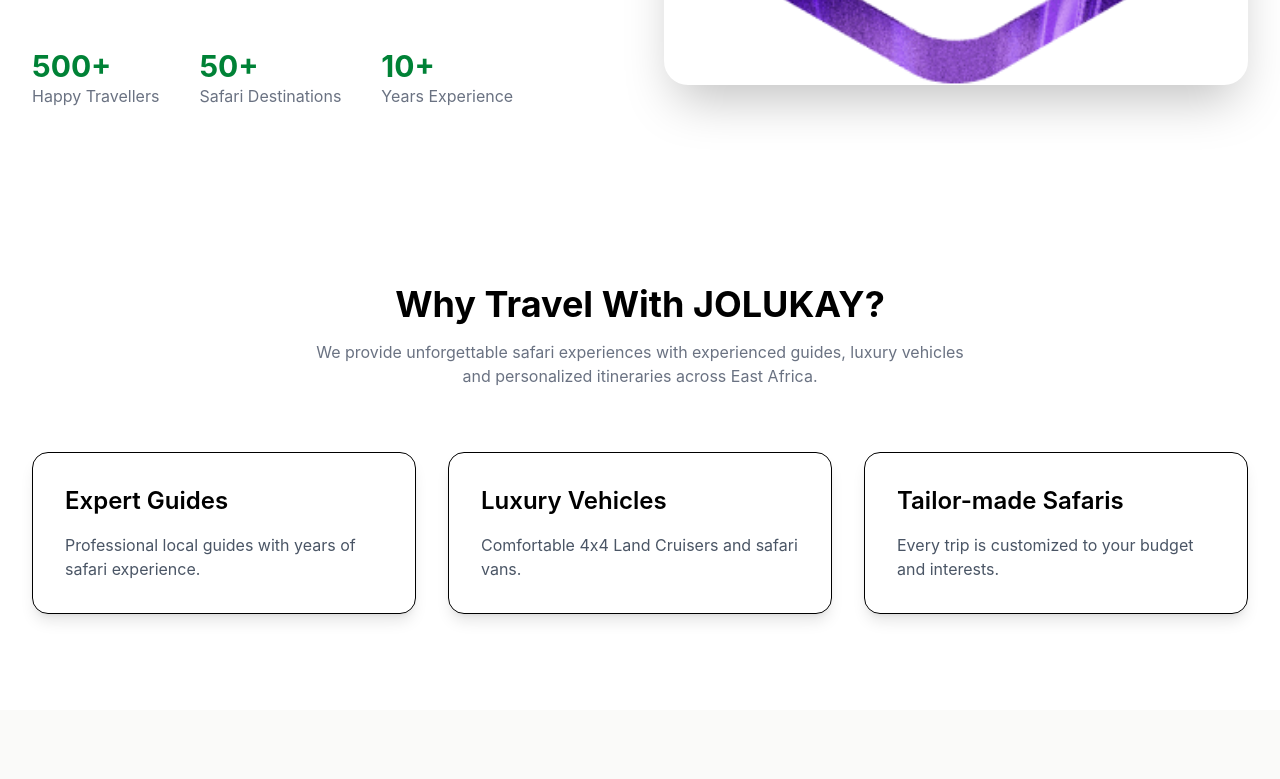
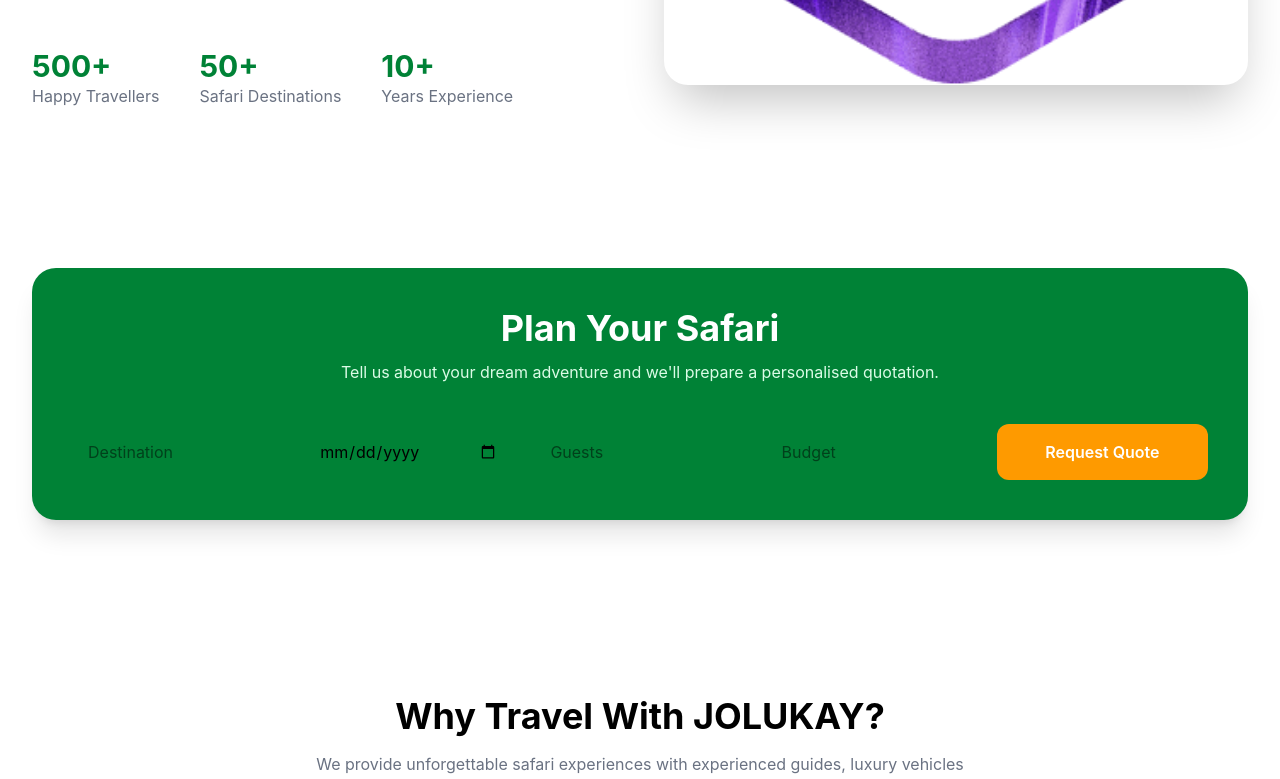
Before and after one commit to BrightreachBusinessAgency/jolukay-africa-safaris, a React (Vite) app in the folder frontend/: page / in a window 1280 px wide. Shown: the part 632-1411 px from the top of the page. Built offline with nearby package versions, Linux system fonts and the light colour scheme.

Commit message:
Added Plan Your Safari lead generation section

```diff
--- a/frontend/src/pages/website/Home.tsx
+++ b/frontend/src/pages/website/Home.tsx
@@ -1,5 +1,5 @@
+import Hero from "../../components/home/Hero";
 import PlanYourSafari from "../../components/home/PlanYourSafari";
-import Hero from "../../components/home/Hero";
 import WhyChooseUs from "../../components/home/WhyChooseUs";
 import FeaturedPackages from "../../components/home/FeaturedPackages";
 
@@ -7,7 +7,11 @@
   return (
     <>
       <Hero />
+
+      <PlanYourSafari />
+
       <WhyChooseUs />
+
       <FeaturedPackages />
     </>
   );
```
